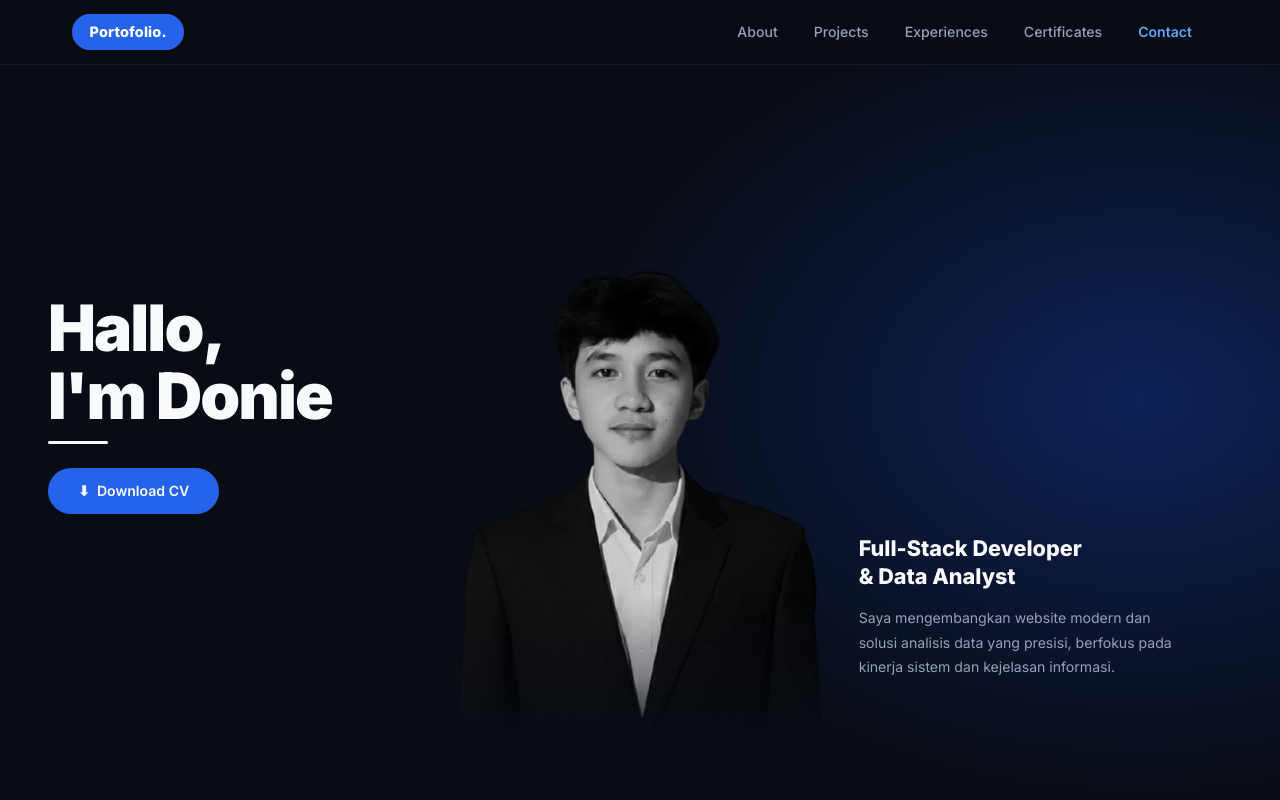
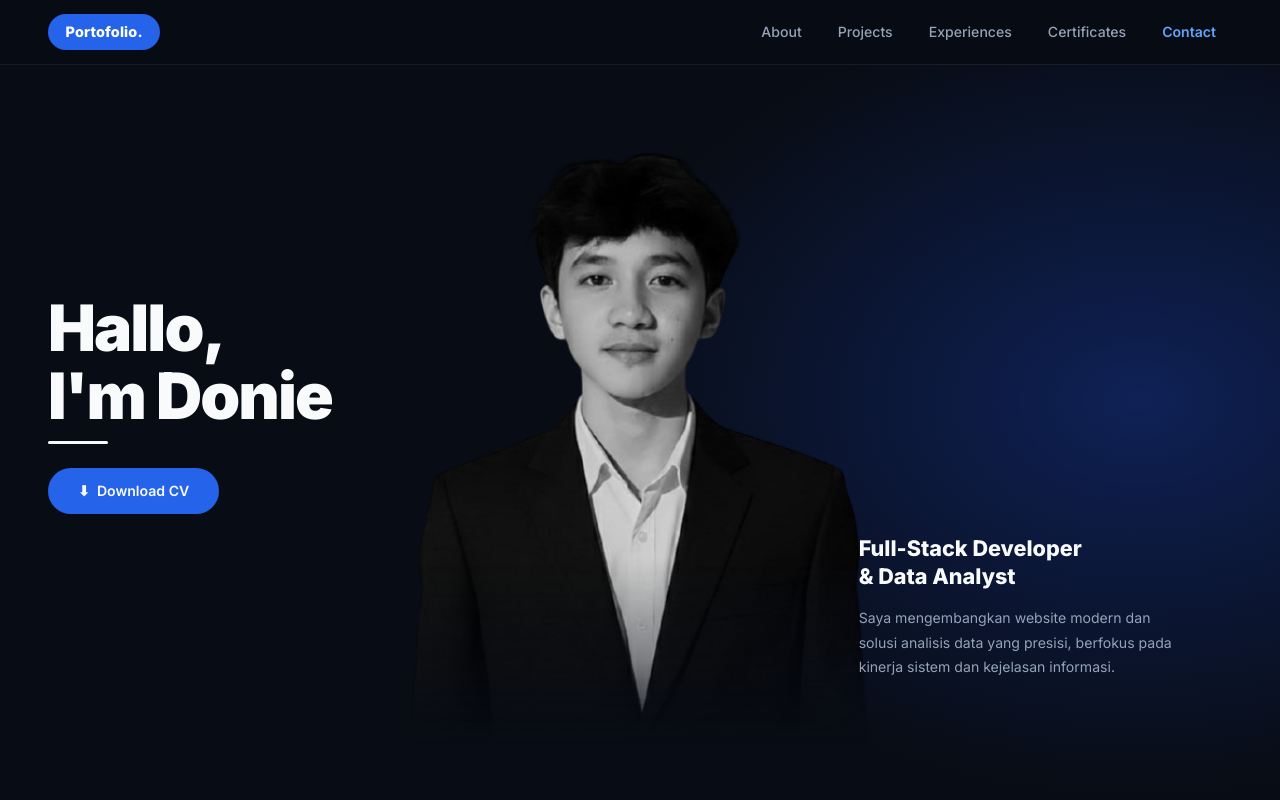
Before and after one commit to dmakapeli-prog/doni-portfolio, a Next.js app: page / in a window 1280 px wide. Shown: the top 800 px of the page. Built offline with nearby package versions, Linux system fonts and the light colour scheme.

Commit message:
UI Fix: Align Hero left margin with Navbar and scale up profile image to match reference

```diff
--- a/app/globals.css
+++ b/app/globals.css
@@ -59,13 +59,19 @@ img { max-width: 100%; display: block; }
 }
 
 .navbar-inner {
-  max-width: 1200px;
+  max-width: 80rem;
   margin: 0 auto;
-  padding: 0 2rem;
+  padding: 0 1.5rem;
   height: 64px;
   display: flex;
   align-items: center;
   justify-content: space-between;
+}
+
+@media (min-width: 1024px) {
+  .navbar-inner {
+    padding: 0 3rem;
+  }
 }
 
 .nav-logo-pill {
@@ -212,7 +218,7 @@ img { max-width: 100%; display: block; }
 
 /* TENGAH: flex justify-center items-end h-full — foto NEMPEL KE BAWAH */
 .hero-center {
-  overflow: hidden;
+  overflow: visible;
   position: relative;
 }
 
--- a/app/page.js
+++ b/app/page.js
@@ -57,7 +57,7 @@ function Navbar() {
 
   return (
     <nav className="navbar">
-      <div className="navbar-inner">
+      <div className="navbar-inner max-w-7xl mx-auto w-full px-6 lg:px-12">
         <a href="#about" className="nav-logo-pill">Portofolio.</a>
         <div className="nav-links">
           {links.map((l) => (
@@ -106,7 +106,7 @@ function HeroSection() {
           <img
             src="/donie-profile.png"
             alt="Donie Makapeli — Full-Stack Developer & Data Analyst"
-            className="hero-photo"
+            className="hero-photo scale-110 md:scale-120 lg:scale-125 origin-bottom"
           />
         </div>
 
```
